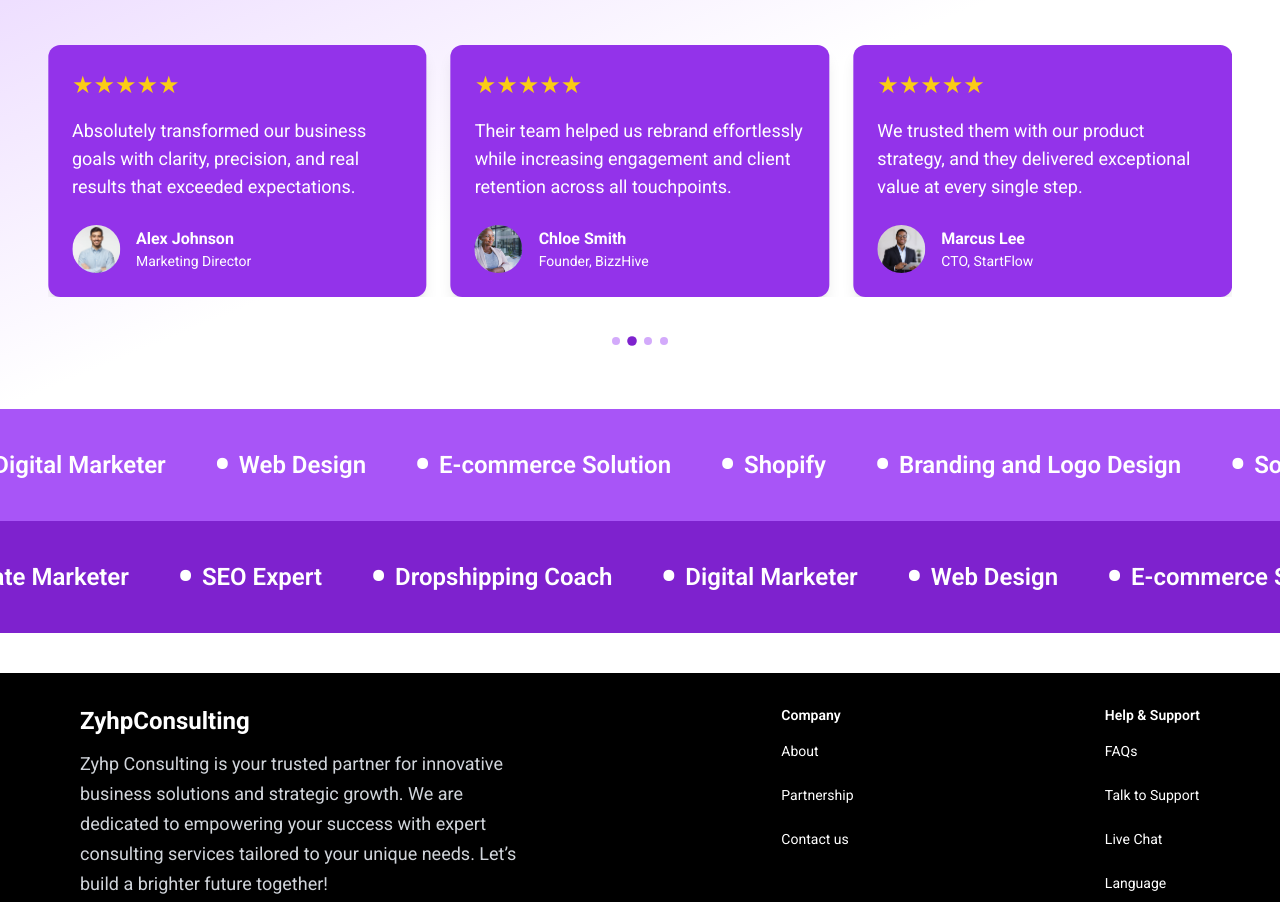
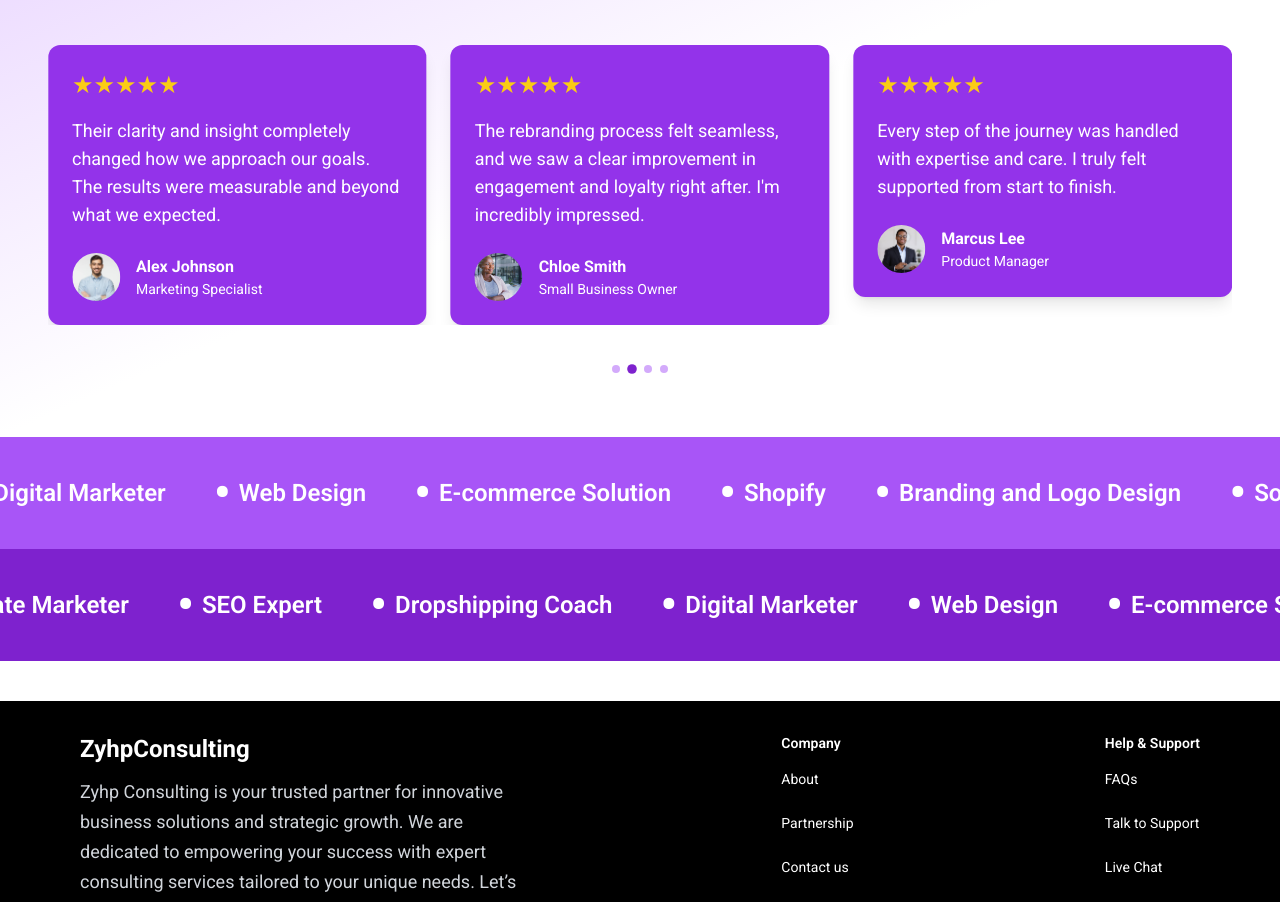
Before and after one commit to Kolawole-kehinde/-zyhp-consulting, a React (Vite) app: page / in a window 1280 px wide. Shown: the part 5770-6672 px from the top of the page. Built offline with nearby package versions, Linux system fonts and the light colour scheme.

Commit message:
Testimonials updated

```diff
--- a/src/constant/Testimonials.js
+++ b/src/constant/Testimonials.js
@@ -1,38 +1,44 @@
 export const testimonials = [
 {
 name: "Danny Franklin",
-    role: "CEO Mathlab",
-    feedback: "Our services is the best you will ever find if you truly want sales, growth, and success for your brand or business.",
+role: "Business Owner",
+feedback:
+"I've never come across a service that truly understands my business needs like this team. I'm really really impressed.",
 image: "/images/user.jpg",
 },
 {
 name: "Alex Johnson",
-    role: "Marketing Director",
-    feedback: "Absolutely transformed our business goals with clarity, precision, and real results that exceeded expectations.",
+role: "Marketing Specialist",
+feedback:
+"Their clarity and insight completely changed how we approach our goals. The results were measurable and beyond what we expected.",
 image: "/images/user1.jpg",
 },
 {
 name: "Chloe Smith",
-    role: "Founder, BizzHive",
-    feedback: "Their team helped us rebrand effortlessly while increasing engagement and client retention across all touchpoints.",
+role: "Small Business Owner",
+feedback:
+"The rebranding process felt seamless, and we saw a clear improvement in engagement and loyalty right after. I'm incredibly impressed.",
 image: "/images/user2.jpg",
 },
 {
 name: "Marcus Lee",
-    role: "CTO, StartFlow",
-    feedback: "We trusted them with our product strategy, and they delivered exceptional value at every single step.",
+role: "Product Manager",
+feedback:
+"Every step of the journey was handled with expertise and care. I truly felt supported from start to finish.",
 image: "/images/user3.jpg",
 },
 {
 name: "Angela Watts",
 role: "Entrepreneur",
-    feedback: "Working with them felt like having a real partner who actually cared about our business growth journey.",
+feedback:
+"What stood out was how much they actually cared about helping us succeed. It felt like more than just a service—it felt like a partnership.",
 image: "/images/user4.jpg",
 },
 {
 name: "Daniela Cruz",
-    role: "Creative Lead",
-    feedback: "From planning to execution, every phase was handled with creativity, care, and excellent professional communication.",
+role: "Creative Professional",
+feedback:
+"They brought fresh creativity and structure to every phase of our project. Communication was easy and professional the entire time.",
 image: "/images/user5.jpg",
 },
 ];
```
Lines whose indentation alone changed are shown as unchanged.
